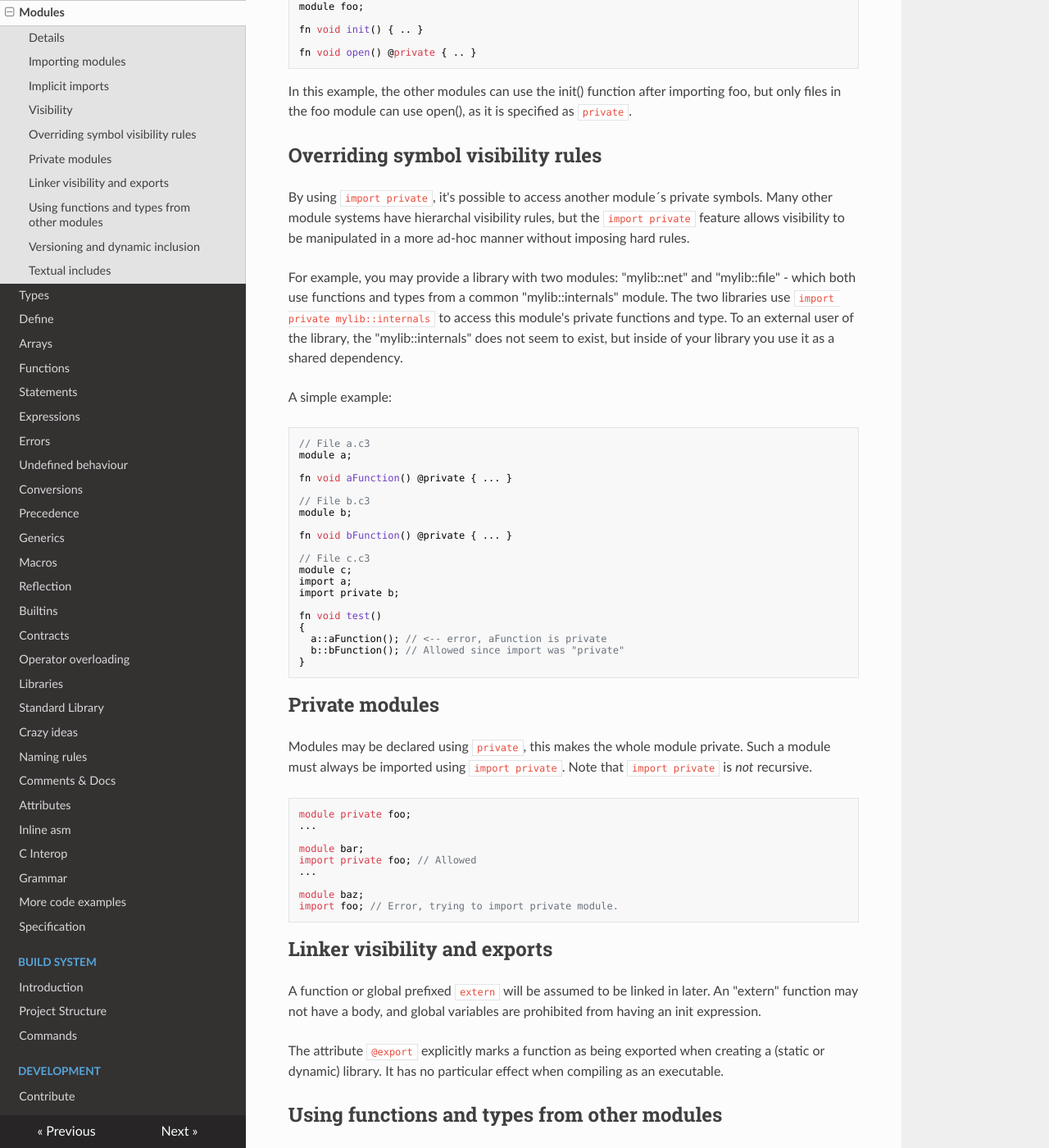
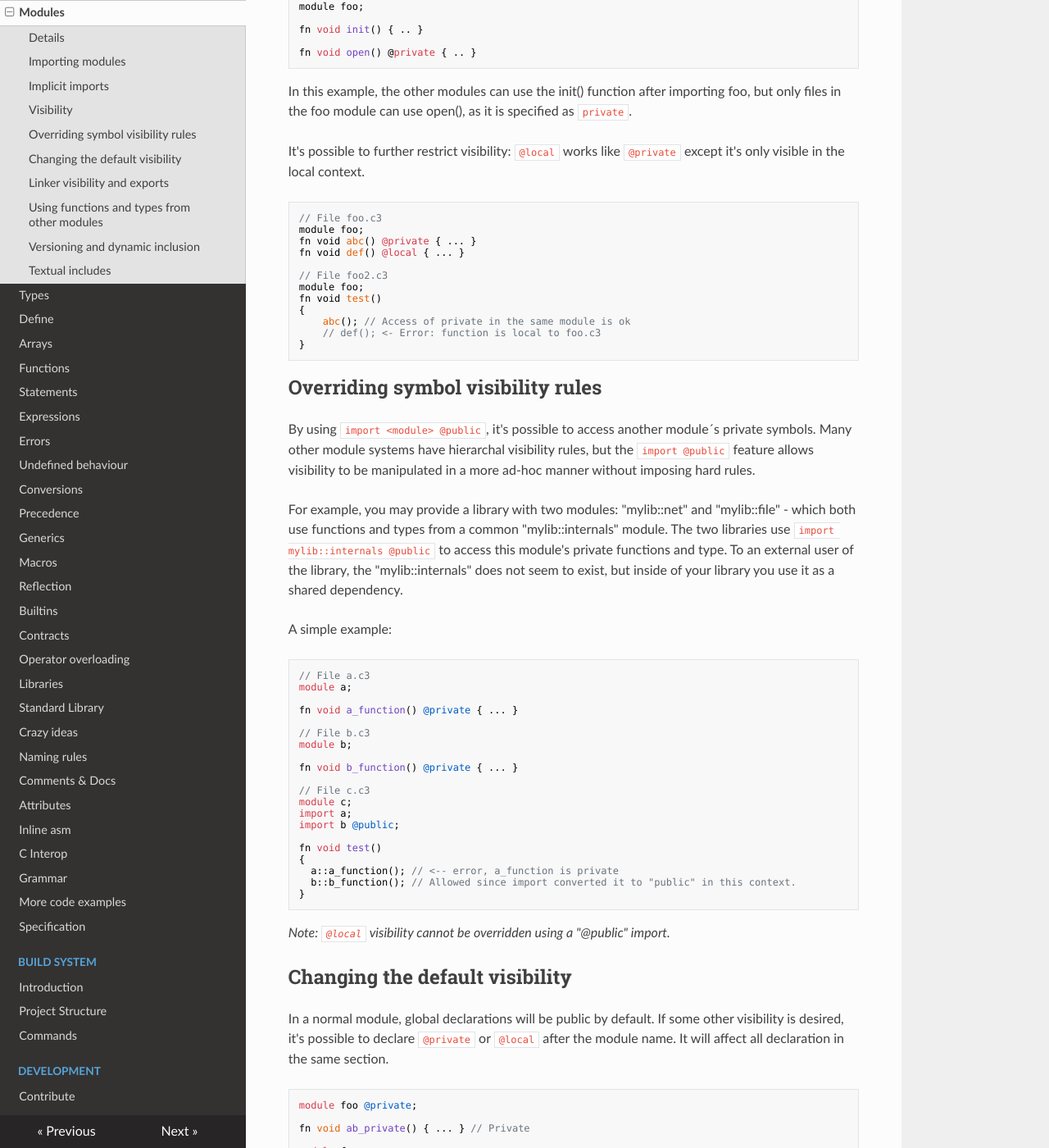
Before and after one commit to c3lang/c3docs-old, an MkDocs documentation site: the page built from docs/modules.md, in a window 1280 px wide and 1400 px high, scrolled down 2389 px. Shown: the whole window at 82% size. Built offline with MkDocs 1.6.1, drawn with Linux system fonts in a browser that asks for light colours; nearby versions of some CDN libraries; some of the changed text lies outside the part shown.

Commit message:
Updated module text.

````diff
--- a/docs/changes.md
+++ b/docs/changes.md
@@ -2,6 +2,7 @@
 
 ##### Revision 2023-02-15
 - Added uint128 / int128 to the documentation.
+- @private, @public and @local
 
 ##### Revision 2023-02-14
 - Updated typedef / define
--- a/docs/modules.md
+++ b/docs/modules.md
@@ -94,70 +94,99 @@ The module system will also implicitly import:
 ## Visibility
 
 All files in the same module share the same global declaration namespace. By default a symbol is visible to all other modules.
-To make a symbol only visible inside the module, use the
-`@private` attribute.
+To make a symbol only visible inside the module, use the `@private` attribute.
 
-```
-module foo;
+    module foo;
 
-fn void init() { .. }
+    fn void init() { .. }
 
-fn void open() @private { .. }
-```
+    fn void open() @private { .. }
+
 
 In this example, the other modules can use the init() function after importing foo, but only files in the foo module can use open(), as it is specified as `private`.
 
+It's possible to further restrict visibility: `@local` works like `@private` except it's only visible in the
+local context.
+
+    // File foo.c3
+    module foo;
+    fn void abc() @private { ... }
+    fn void def() @local { ... }
+
+    // File foo2.c3
+    module foo;
+    fn void test()
+    {
+        abc(); // Access of private in the same module is ok
+        // def(); <- Error: function is local to foo.c3
+    }
+
 ## Overriding symbol visibility rules
 
-By using `import private`, it's possible to access another module´s private symbols.
-Many other module systems have hierarchal visibility rules, but the `import private` feature allows
+By using `import <module> @public`, it's possible to access another module´s private symbols.
+Many other module systems have hierarchal visibility rules, but the `import @public` feature allows
 visibility to be manipulated in a more ad-hoc manner without imposing hard rules.
 
 For example, you may provide a library with two modules: "mylib::net" and "mylib::file" - which both use functions
-and types from a common "mylib::internals" module. The two libraries use `import private mylib::internals`
+and types from a common "mylib::internals" module. The two libraries use `import mylib::internals @public`
 to access this module's private functions and type. To an external user of the library, the "mylib::internals"
 does not seem to exist, but inside of your library you use it as a shared dependency.
 
 A simple example:
-```c
-// File a.c3
-module a;
 
-fn void aFunction() @private { ... }
+    // File a.c3
+    module a;
 
-// File b.c3
-module b;
+    fn void a_function() @private { ... }
 
-fn void bFunction() @private { ... }
+    // File b.c3
+    module b;
 
-// File c.c3
-module c;
-import a;
-import private b;
+    fn void b_function() @private { ... }
 
-fn void test()
-{
-  a::aFunction(); // <-- error, aFunction is private
-  b::bFunction(); // Allowed since import was "private"
-}
-```
+    // File c.c3
+    module c;
+    import a;
+    import b @public;
 
-## Private modules
+    fn void test()
+    {
+      a::a_function(); // <-- error, a_function is private
+      b::b_function(); // Allowed since import converted it to "public" in this context.
+    }
 
-Modules may be declared using `private`, this makes the whole module private. Such a module must
-always be imported using `import private`. Note that `import private` is *not* recursive.
 
-```
-module private foo;
-...
+*Note: `@local` visibility cannot be overridden using a "@public" import.*
 
-module bar;
-import private foo; // Allowed
-...
+## Changing the default visibility
 
-module baz;
-import foo; // Error, trying to import private module.
-```
+In a normal module, global declarations will be public by default. If some other
+visibility is desired, it's possible to declare `@private` or `@local` after the module name.
+It will affect all declaration in the same section.
+
+    module foo @private;
+
+    fn void ab_private() { ... } // Private
+
+    module foo;
+
+    fn void ab_public() { ... } // Public
+
+    module bar;
+    import foo;
+
+    fn void test()
+    {
+        foo::ab_public(); // Works
+        // foo::ab_private(); <- Error, private method
+    }
+
+If the default visibility is `@private` or `@local`, using `@public` sets the visibility to public:
+
+    module foo @private;
+
+    fn void ab_private() { ... }        // Private
+    fn void ab_public() @public { ... } // Public
 
 ## Linker visibility and exports
 
````
Also changed, not shown: docs/index.md (+1 -0 lines).
